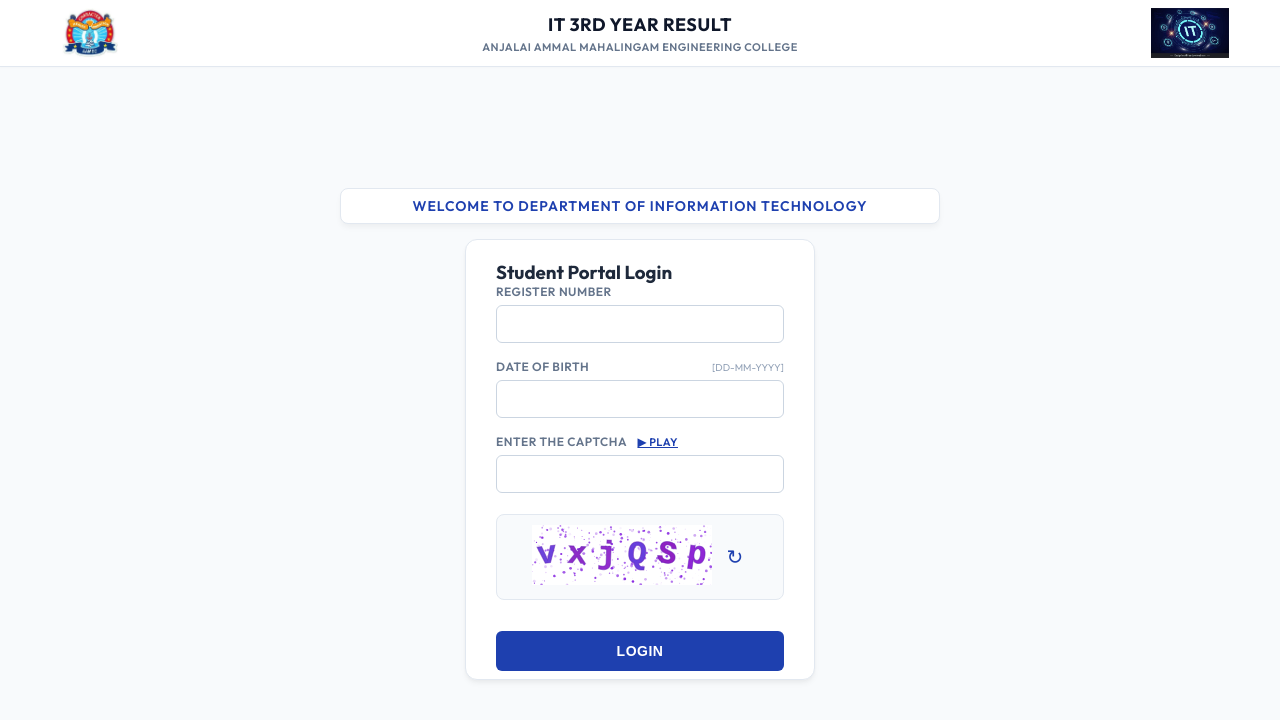
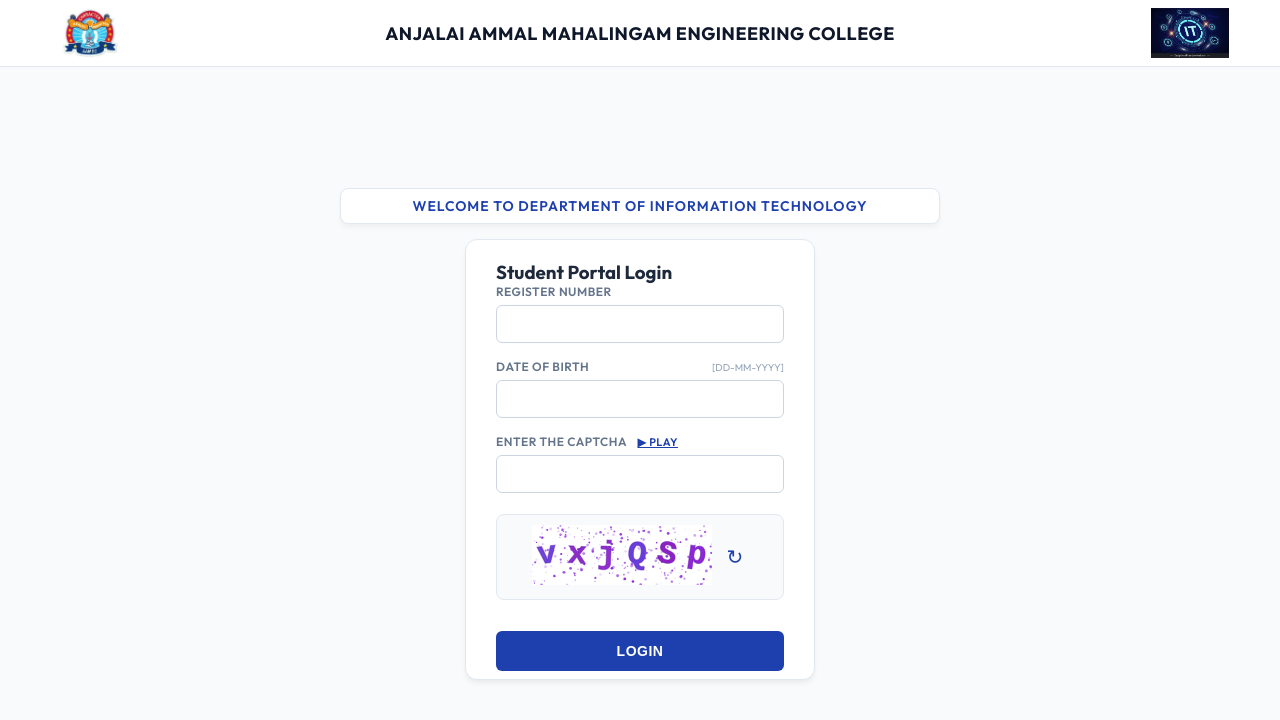
Before and after one commit to NANDHAKUMAR54129/nov-dec-result, a React (Create React App) app in the folder anna-university-otp/: page / in a window 1280 px wide. Shown: the top 720 px of the page. Built offline with nearby package versions, Linux system fonts and the light colour scheme; the HTML template or start-up script is replaced by a standard one.

Commit message:
revert title change on page header

```diff
--- a/anna-university-otp/src/App.css
+++ b/anna-university-otp/src/App.css
@@ -68,15 +68,6 @@
   color: #0f172a;
   margin: 0;
   text-transform: uppercase;
-}
-
-.college-subtitle {
-  font-size: 11px;
-  font-weight: 600;
-  color: #64748b;
-  margin: 4px 0 0 0;
-  text-transform: uppercase;
-  letter-spacing: 0.5px;
 }
 
 /* --- MAIN CONTENT & BANNER --- */
--- a/anna-university-otp/src/App.js
+++ b/anna-university-otp/src/App.js
@@ -175,8 +175,7 @@ function App() {
           <img src={aamecLogo} alt="AAMEC Logo" className="au-logo" />
         </div>
         <div className="header-titles">
-          <h1>IT 3rd Year Result</h1>
-          <h2 className="college-subtitle">ANJALAI AMMAL MAHALINGAM ENGINEERING COLLEGE</h2>
+          <h1>ANJALAI AMMAL MAHALINGAM ENGINEERING COLLEGE</h1>
         </div>
         <div className="logo-container right-logo">
           <img src={rightLogo} alt="IT Logo" className="au-logo" />
--- a/anna-university-otp/src/Dashboard.js
+++ b/anna-university-otp/src/Dashboard.js
@@ -60,8 +60,8 @@ function Dashboard({ user, onLogout }) {
           <img src={aamecLogo} alt="AAMEC Logo" className="dashboard-logo" />
         </div>
         <div className="dashboard-title-container">
-          <h1 className="college-title">IT 3rd Year Result</h1>
-          <h2 className="dept-title">ANJALAI AMMAL MAHALINGAM ENGINEERING COLLEGE</h2>
+          <h1 className="college-title">ANJALAI AMMAL MAHALINGAM ENGINEERING COLLEGE</h1>
+          <h2 className="dept-title">DEPARTMENT OF INFORMATION TECHNOLOGY</h2>
         </div>
         <div className="header-logo-container">
           <img src={rightLogo} alt="IT Logo" className="dashboard-logo" />
```
